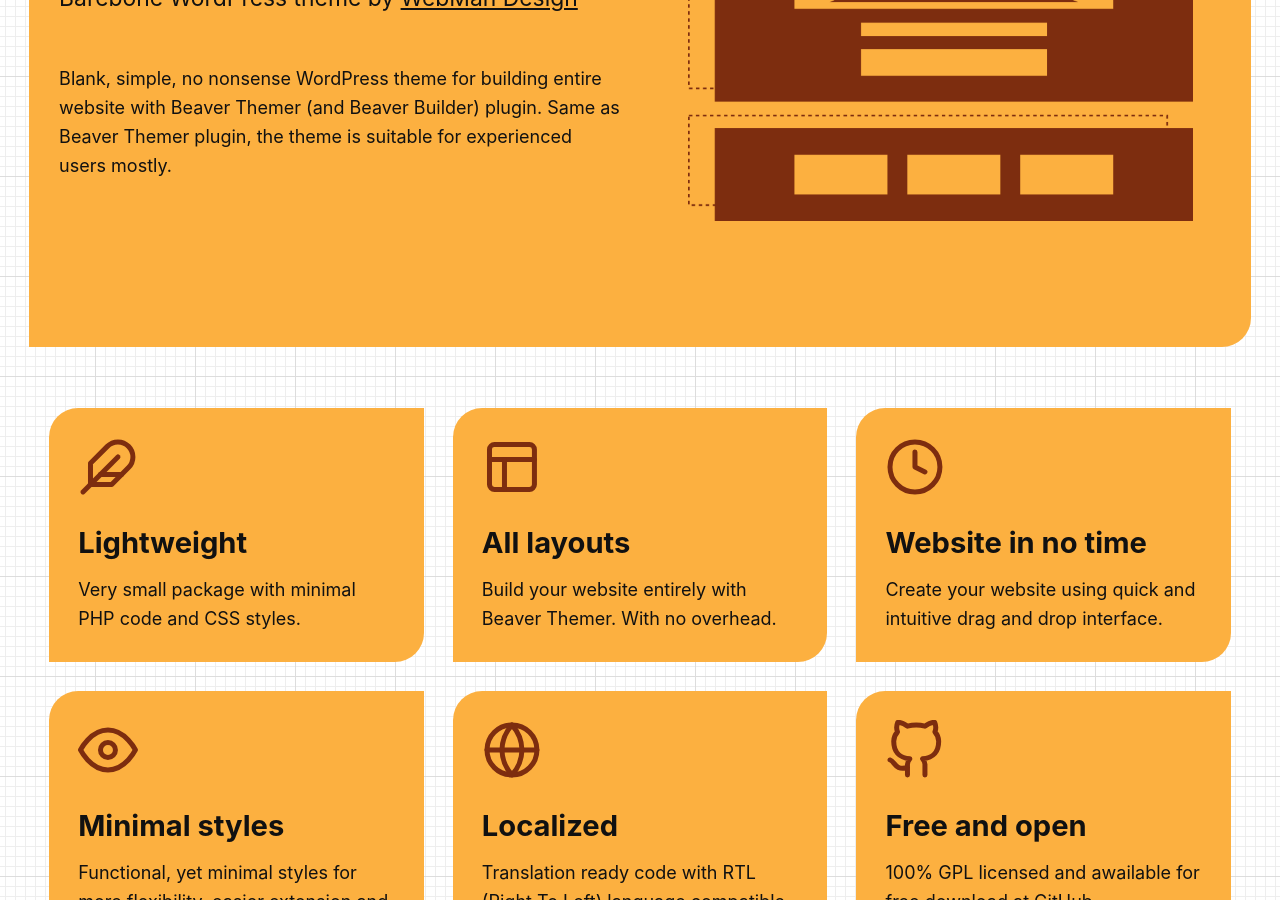
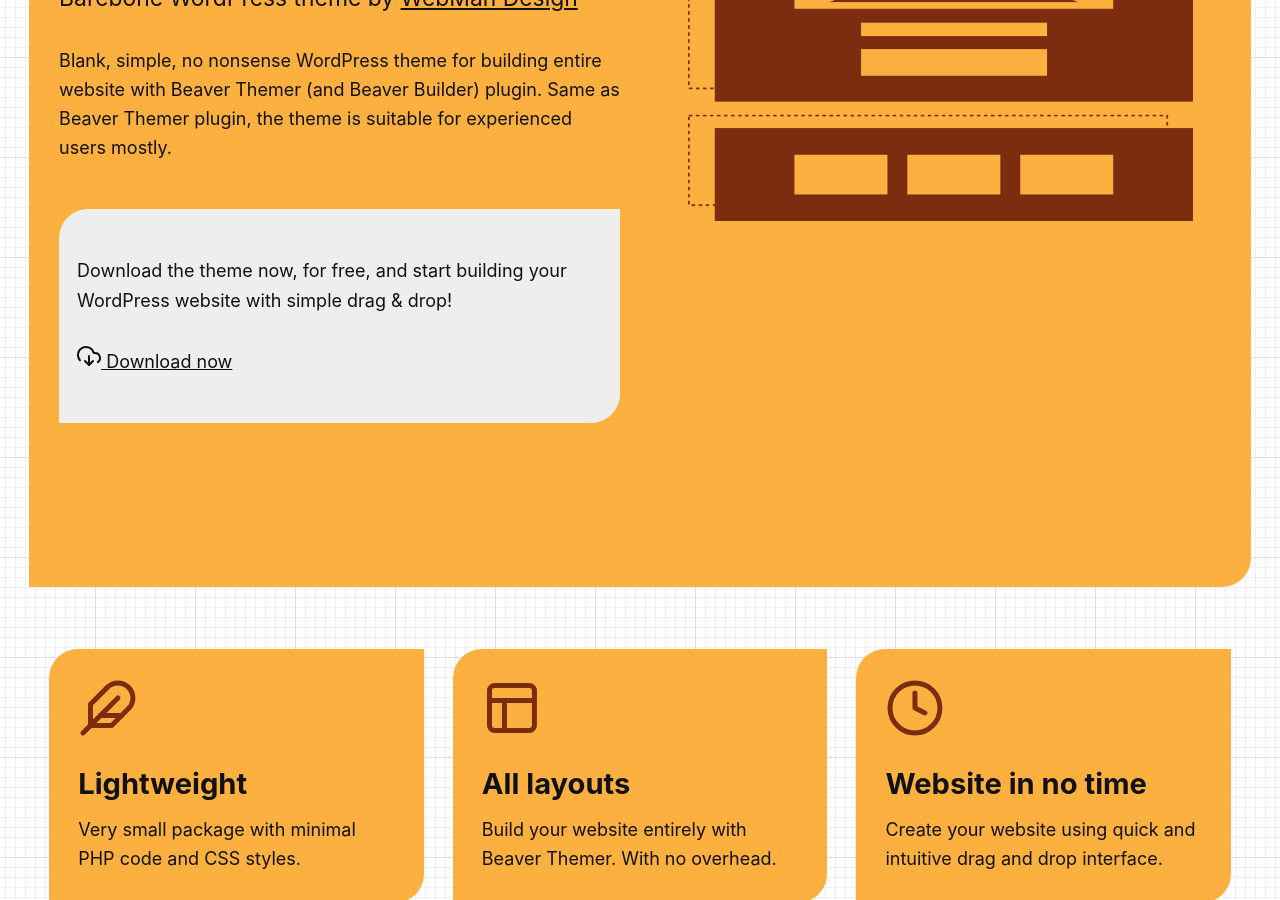
Before and after one commit to webmandesign/playground-for-beaver-themer, a Jekyll site: the page built from index.md, in a window 1280 px wide and 900 px high, scrolled down 363 px. Built offline with Jekyll 4.4.1, drawn with Linux system fonts in a browser that asks for light colours; some of the changed text lies outside the part shown.

Commit message:
* Updating content

```diff
--- /dev/null
+++ b/_includes/button-download.html
@@ -0,0 +1,4 @@
+<a href="" class="button">
+	{% include svg/download-cloud.svg %}
+	Download now
+</a>
--- a/_includes/header.html
+++ b/_includes/header.html
@@ -17,6 +17,7 @@
 				<h1>{{ page.title }}</h1>
 				<p class="subtitle">{{ page.subtitle }}</p>
 				{{ page.intro_text | markdownify }}
+				{% include section-download.html %}
 			</div>
 			{% if page.intro_image %}
 			<div class="intro-media column column-half">
--- /dev/null
+++ b/_includes/section-download.html
@@ -0,0 +1,6 @@
+<section class="section download">
+	<div class="section-inner">
+		<p>Download the theme now, for free, and start building your WordPress website with simple drag & drop!</p>
+		{% include button-download.html %}
+	</div>
+</section>
--- a/index.md
+++ b/index.md
@@ -19,4 +19,8 @@
 
 " %}
 
+{% include section-download.html %}
+
 {% include faq.html %}
+
+{% include section-download.html %}
```
